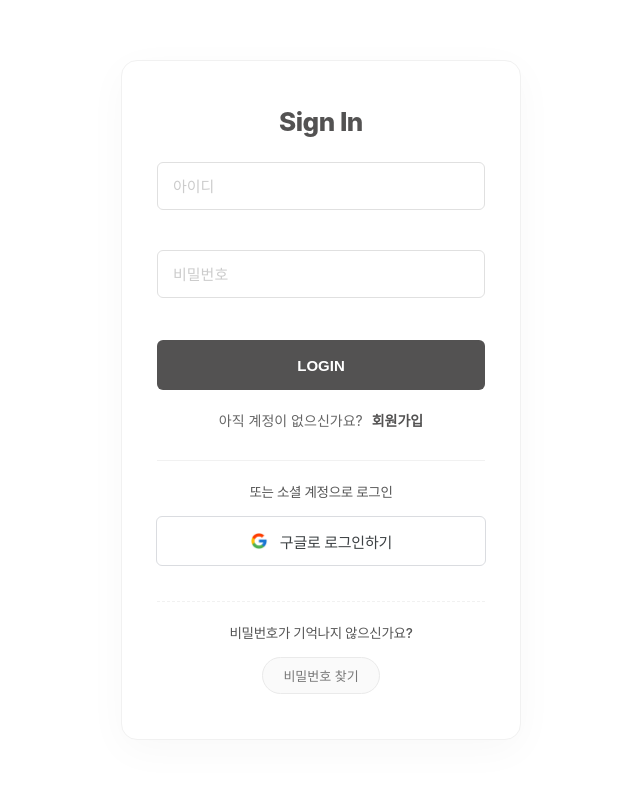
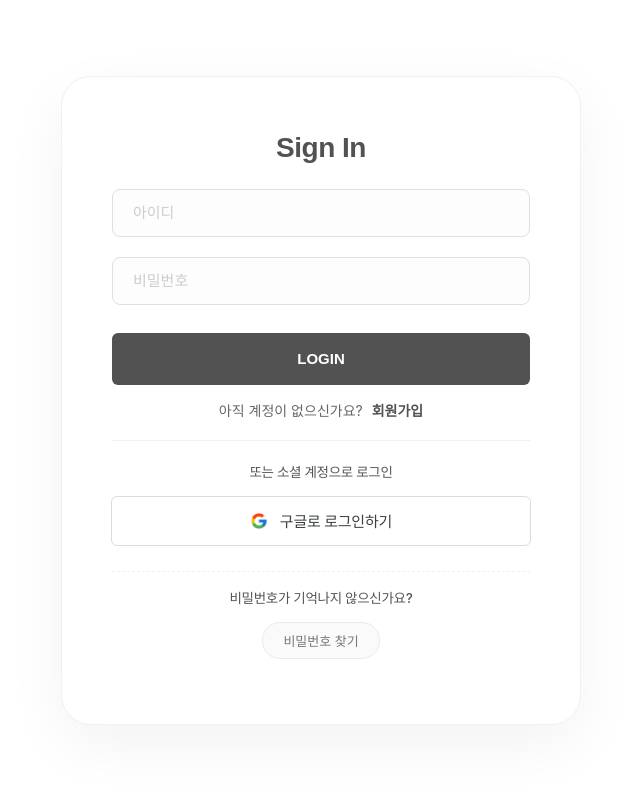
Before and after one commit to ANswer14/PaletteMe, a Django app: page /accounts/login/ in a window 1280 px wide. Shown: the whole page, without its empty margins (319-959 px from the left). Run offline with Django 5.2, Linux system fonts and the light colour scheme; some libraries are stand-ins or nearby versions.

Commit message:
STYLE : login 디자인 수정

```diff
--- a/accounts/static/accounts/css/login.css
+++ b/accounts/static/accounts/css/login.css
@@ -18,55 +18,74 @@ body {
     background: transparent; /* 배경색 제거 (body 색이 보이도록) */
     border: none;            /* 테두리 제거 */
     overflow: hidden;
-    padding: 20px; /* 위아래 최소 여백 */
+    padding: 0 20px 0 20px; /* 위아래 최소 여백 */
     box-sizing: border-box;
 }
 
 #login-box {
-    width: 400px;
+    width: 520px;
+    height: auto;            /* 높이를 고정하지 않고 내용물에 맞춤 */
+    max-height: 90vh;
+    display: flex;
+    flex-direction: column;
+    justify-content: center;
+
     text-align: center;
     border: 1px solid #F1F1F1;
-    border-radius: 16px;
-    padding: 45px 35px;
+    border-radius: 30px;
+    padding: 40px 50px;
     color: #333;
     background: #FFFFFF;
-    box-shadow: 0 10px 40px rgba(0, 0, 0, 0.03);
+    box-shadow: 0 20px 60px rgba(0, 0, 0, 0.05);
     /* 박스 모델 설정 (패딩이 너비/높이에 포함되도록) */
     box-sizing: border-box;
     /* 박스가 컨테이너를 뚫고 나가지 않도록 설정 */
-    margin: auto 0;
+    margin: 20px auto;
 }
 
 #login-box h1 {
-    font-size: 30px;
-    letter-spacing: -1px;
-    margin-bottom: 25px;
-    color: #535252;
-    font-weight: 800;
-    margin-top: 0;   /* 위쪽 마진 제거 */
+    font-size: 28px;
+    letter-spacing: -1px; /* 자간 */
+    margin-top: 0;           /* 상단 여백 제거 */
+    margin-bottom: 30px;
+    color: #444;
+    font-weight: 700;
+    font-family: 'Pretendard', sans-serif;
 }
 
 /* 아이디, 비번 입력창 스타일 */
 .login-inputs {
     display: flex;
     flex-direction: column;
-    gap: 10px;
+    gap: 0px;
 }
 
 .login-inputs input {
     height: 48px;
-    padding: 10px 15px;
+    padding: 10px 20px;
     border: 1px solid #E0E0E0;
-    border-radius: 6px;
-    background-color: #ffffff; /* 입력창 내부만 순백색 */
+    border-radius: 8px;
+    background-color: #FDFDFD; /* 입력창 내부만 순백색 */
     font-size: 15px;
     box-sizing: border-box; /* 패딩이 너비를 넘지 않게 함 */
     transition: border-color 0.2s;
 }
 
+/* 첫 번째 input(아이디)의 위쪽만 둥글게 */
+.login-inputs input:first-child {
+    border-radius: 12px 12px 0 0;
+}
+
+/* 두 번째 input(비번)의 아래쪽만 둥글게, 위쪽 테두리 중복 제거 */
+.login-inputs input:last-child {
+    border-top: none;
+    border-radius: 0 0 12px 12px;
+    margin-bottom: 25px;
+}
+
 .signup-submit-btn {
     width: 100%; /* 박스 너비에 맞춤 */
-    height: 50px;
+    height: 52px;
     background-color: #535252;
     color: white;
     font-size: 15px;
@@ -74,7 +93,7 @@ body {
     border: none;
     border-radius: 6px;
     cursor: pointer;
-    margin-top: 12px;
+    margin-top: 8px;
     transition: background-color 0.2s;
 }
 
@@ -84,7 +103,8 @@ body {
 
 /* 회원가입 링크 */
 .login-helper {
-    margin-top: 20px;
+    margin-top: 15px;
+    margin-bottom: 0;
     font-size: 14px;
     color: #666;
 }
@@ -104,7 +124,7 @@ body {
 .login-divider {
     border: none;
     border-top: 1px solid #F1F1F1;
-    margin: 30px 0 20px;
+    margin: 20px 0;
 }
 
 .social-login-container {
@@ -112,7 +132,7 @@ body {
     flex-direction: column;
     align-items: center;
     gap: 10px;
-    margin-bottom: 35px;
+    margin-bottom: 25px;
 }
 
 .social-text {
@@ -156,7 +176,9 @@ body {
 
 /* 상단 Sign In 타이틀 색상 변경 (테마 적용) */
 #login-box h1 {
-    font-size: 26px;
+    margin-top: 15px;        /* 상단 여백을 살짝 늘려 답답함 해소 */
+    margin-bottom: 25px;
+    font-size: 28px;
     letter-spacing: -0.5px;
     color: #535252; /* PaletteMe의 메인 포인트 컬러 */
     font-weight: 800;
@@ -174,8 +196,9 @@ body {
     display: flex;
     flex-direction: column;
     align-items: center;
-    /*margin-top: 30px;*/
-    padding-top: 20px;
+    margin-top: 0;
+    padding-top: 15px;
+    padding-bottom: 10px;
     border-top: 1px dashed #F1F1F1; /* 소셜 로그인과 구분되는 절취선 느낌 */
 }
 
@@ -188,10 +211,11 @@ body {
     font-weight: 500;
     padding: 8px 20px;
     border: 1px solid #EAEAEA;
-    border-radius: 20px; /* 둥근 캡슐 모양 */
+    border-radius: 18px; /* 둥근 캡슐 모양 */
     transition: all 0.2s ease;
     background-color: #FAFAFA;
     margin-top: 10px;
+    margin-bottom: 15px;
 }
 
 .password-reset-btn:hover {
--- a/static/js/index.js
+++ b/static/js/index.js
@@ -8,8 +8,8 @@ function loginRequired() {
 
 // 팝업창 열기 함수 (모니터길이/2 - 팝업창길이/2)
 function openLoginPopup(url) {
-    const width = 450;
-    const height = 650;
+    const width = 500;
+    const height = 700;
 
     // 화면 중앙 계산
     const left = (window.screen.width / 2) - (width / 2);
```
